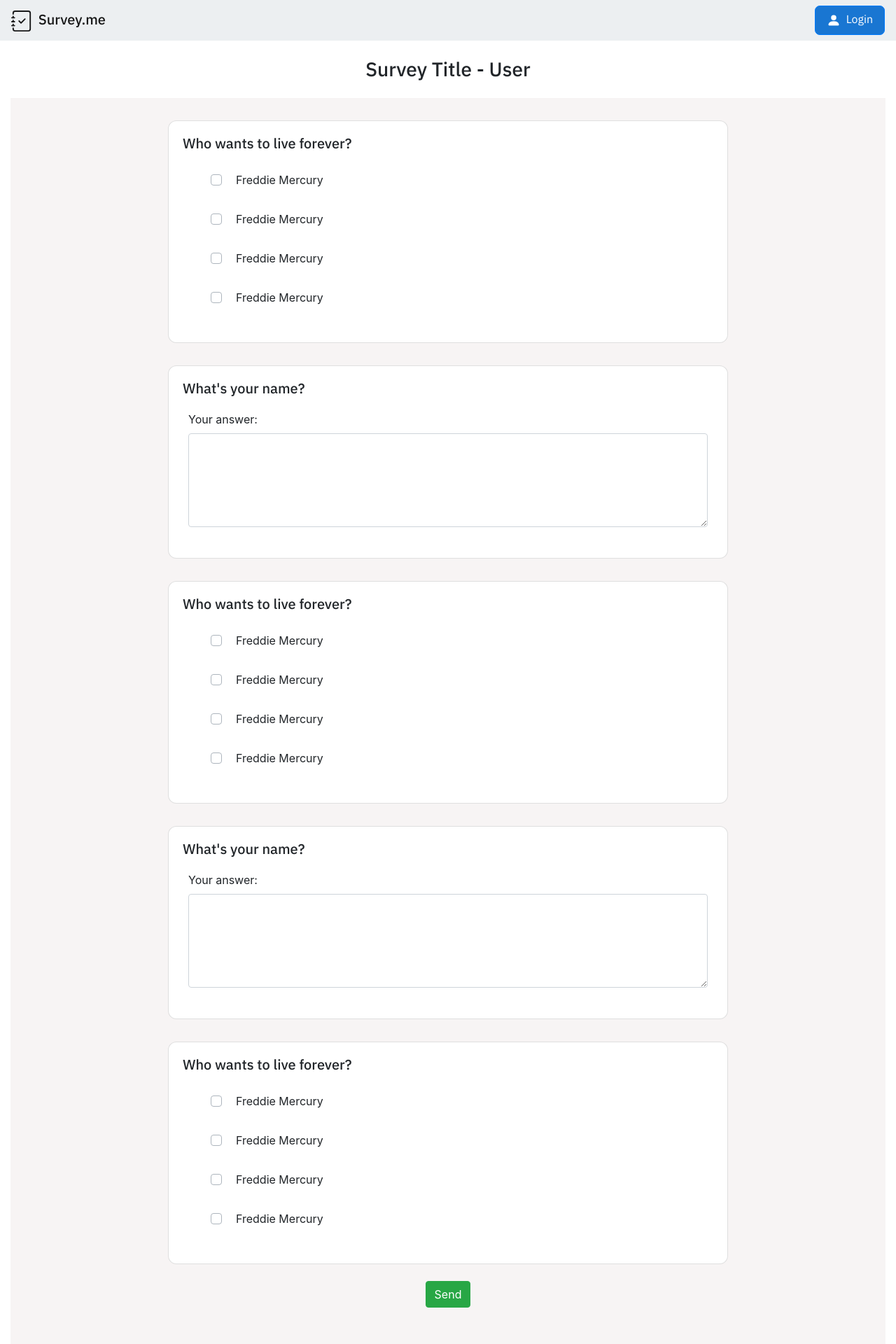
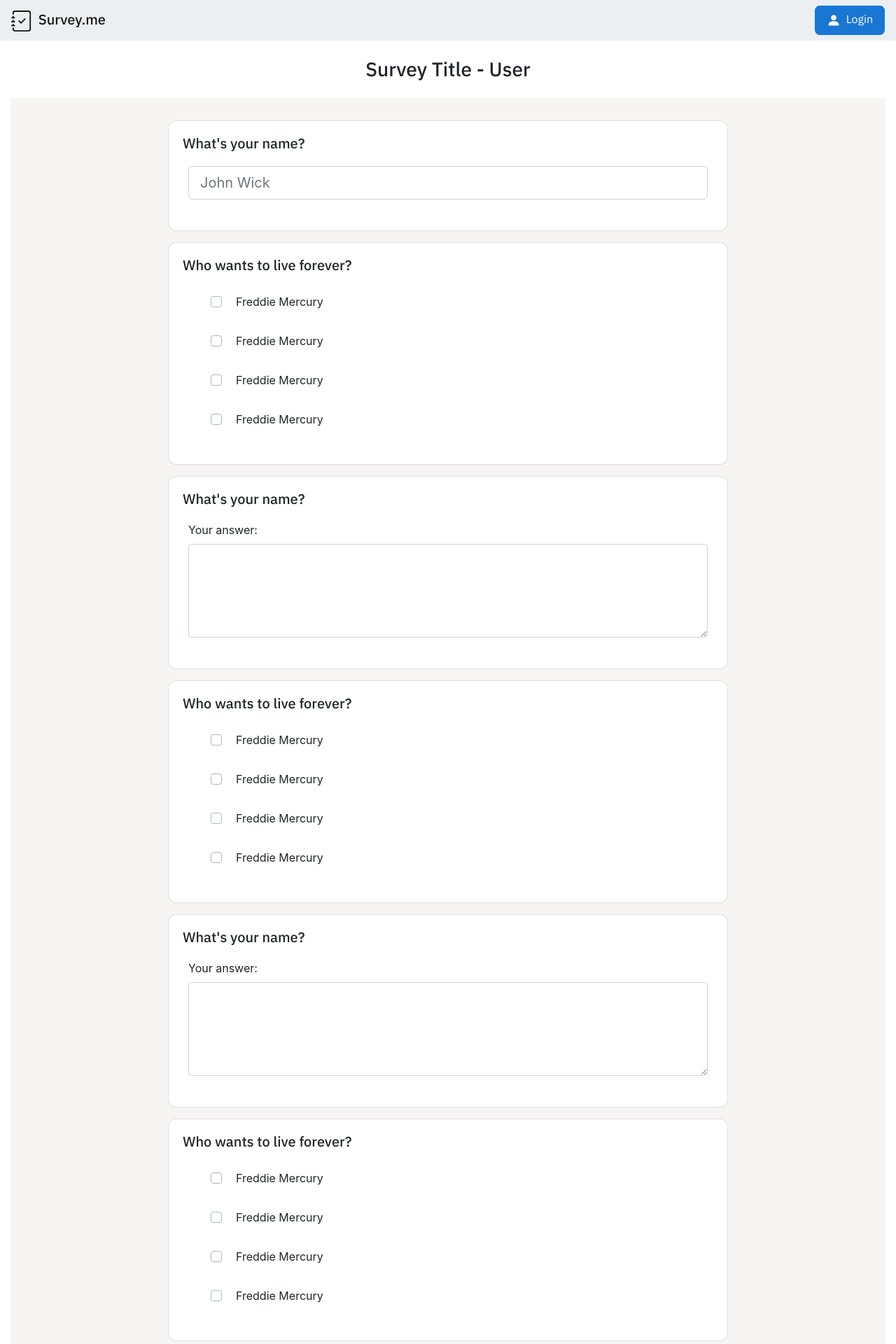
Before and after one commit to djemar/webapp_exam_survey, a React (Create React App) app in the folder client/: page /survey/id in a window 1280 px wide. Shown: the top 1920 px of the page at 70% size. Built offline with nearby package versions, Linux system fonts and the light colour scheme.

Commit message:
Survey: add input area for user name

```diff
--- a/client/src/components/Survey.js
+++ b/client/src/components/Survey.js
@@ -1,4 +1,4 @@
-import { Card, Nav, Button } from "react-bootstrap/";
+import { Col, Row, Button, Form, Card } from "react-bootstrap/";
 import { PencilSquare } from "react-bootstrap-icons";
 import OpenQuestion from "./OpenQuestion";
 import ClosedQuestion from "./ClosedQuestion";
@@ -6,20 +6,39 @@ import "../css/Survey.css";
 
 const questions = [1, 2, 3, 4, 5];
 
-const Survey = (props) => {
+function Survey(props) {
+  const handleInputName = (value) => {
+    //TODO survey.user = value;
+  };
+
   return (
     <>
       <h3 id='title-main' className='my-4 text-center'>
         Survey Title - User
       </h3>
       <div className='survey-page'>
-        {questions.map((n) => (n % 2 === 0 ? <OpenQuestion key={n} /> : <ClosedQuestion key={n} />))}
-        <Button variant='success' className='mb-5 mt-2'>
-          Send
-        </Button>
+        <Form>
+          <Card className='open-question-card'>
+            <Card.Body>
+              <Card.Title className='question-text'>What's your name?</Card.Title>
+              <Form.Group controlId='ControlTextArea-1' className='p-2'>
+                <Form.Control
+                  size='lg'
+                  type='text'
+                  placeholder='John Wick'
+                  onInput={(e) => handleInputName(e.target.value)}
+                />
+              </Form.Group>
+            </Card.Body>
+          </Card>
+          {questions.map((n) => (n % 2 === 0 ? <OpenQuestion key={n} /> : <ClosedQuestion key={n} />))}
+          <Button type='submit' variant='success' className='mb-5 mt-2'>
+            Send
+          </Button>
+        </Form>
       </div>
     </>
   );
-};
+}
 
 export default Survey;
--- a/client/src/css/Survey.css
+++ b/client/src/css/Survey.css
@@ -6,3 +6,9 @@
   flex-direction: column;
   align-items: center;
 }
+
+#label-user {
+  font-family: "IBM Plex Sans", sans-serif;
+  font-weight: 500;
+  font-size: x-large;
+}
```
